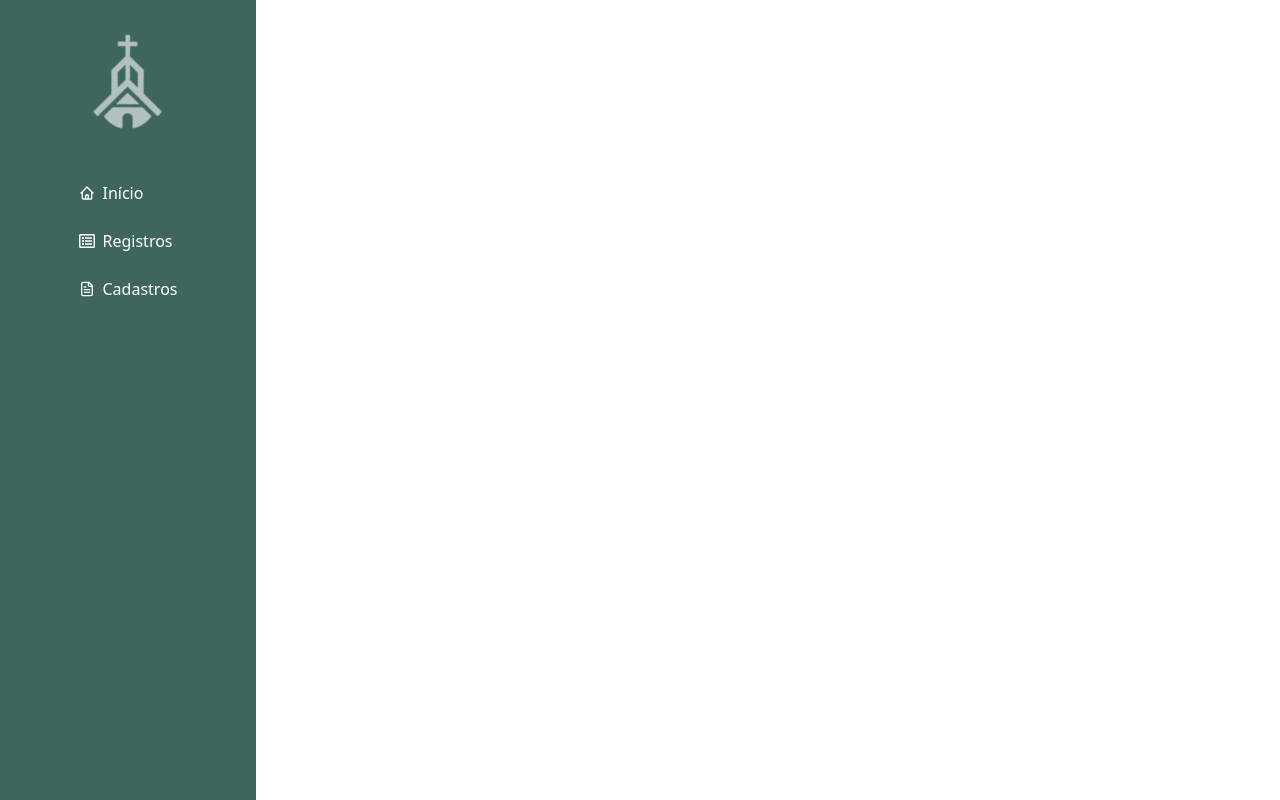
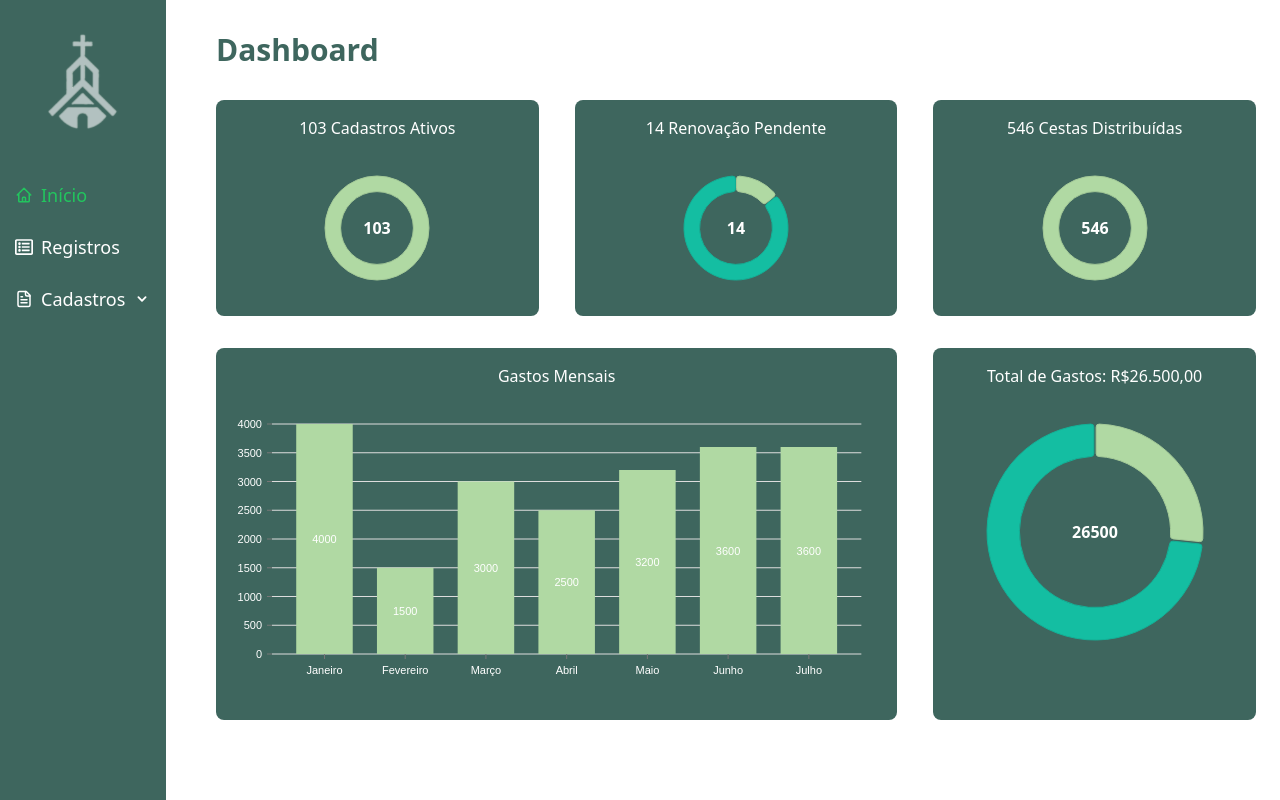
Before and after one commit to AdryanHS16/app-cesta-basica, a Next.js app: page /dashboard in a window 1280 px wide. Built offline with nearby package versions, Linux system fonts and the light colour scheme.

Commit message:
chore: creating dashboard and adjusting navbar

```diff
--- a/package.json
+++ b/package.json
@@ -9,6 +9,8 @@
     "lint": "next lint"
   },
   "dependencies": {
+    "@nivo/bar": "^0.87.0",
+    "@nivo/pie": "^0.87.0",
     "next": "15.0.2",
     "react": "19.0.0-rc-02c0e824-20241028",
     "react-dom": "19.0.0-rc-02c0e824-20241028",
--- /dev/null
+++ b/src/app/_components/RootLayout.tsx
@@ -0,0 +1,16 @@
+"use client"; // Para usar usePathname
+
+import { usePathname } from "next/navigation";
+
+export default function LayoutWrapper({
+  children,
+}: {
+  children: React.ReactNode;
+}) {
+  const pathname = usePathname();
+  const isLoginPage = pathname === "/"; // Condição para saber se é a página de login
+
+  return (
+    <div className={`flex-1 ${!isLoginPage ? "ml-[15%]" : ""}`}>{children}</div>
+  );
+}
--- a/src/app/_components/navbar.tsx
+++ b/src/app/_components/navbar.tsx
@@ -7,28 +7,39 @@ import logo from "@/app/_assets/logo_nav.svg";
 import { HiOutlineHome } from "react-icons/hi";
 import { FaRegListAlt } from "react-icons/fa";
 import { LuFileText } from "react-icons/lu";
+import { HiChevronDown, HiChevronUp } from "react-icons/hi"; // Importando ícones de seta
+import { useState } from "react";
 
 export default function Navbar() {
   const pathname = usePathname(); // Captura a URL atual
+  const [isCadastrosOpen, setIsCadastrosOpen] = useState(false); // Estado para controlar a abertura do submenu
 
   // Se a URL for a raiz "/", que é a página de login, não renderiza a Navbar
   if (pathname === "/") {
     return null;
   }
 
+  const isActive = (currentPath: string, pathname: string) => {
+    if (currentPath.includes(pathname)) return "text-green-500"; // Aplica a cor do hover ao item ativo
+    return "";
+  };
+
   return (
-    <nav className="w-64 h-screen bg-[#3E665E] text-white flex flex-col items-center py-6">
+    <nav className="w-[13%] h-screen fixed left-0 top-0 bg-[#3E665E] text-white flex flex-col items-center py-6">
       <div className="mb-12">
         <Link href="/dashboard">
-          <Image src={logo} alt="Logo" width={80} height={80} className="" />
+          <Image src={logo} alt="Logo" width={80} height={80} />
         </Link>
       </div>
 
-      <ul className="flex flex-col items-left space-y-6">
+      <ul className="flex text-lg flex-col items-left space-y-6">
         <li className="flex items-center space-x-3">
           <Link
             href="/dashboard"
-            className="flex items-center hover:text-green-500"
+            className={`flex items-center hover:text-green-500 ${isActive(
+              pathname,
+              "dashboard"
+            )}`}
           >
             <HiOutlineHome className="mr-2" /> <span>Início</span>
           </Link>
@@ -36,20 +47,68 @@ export default function Navbar() {
         <li className="flex items-center space-x-3">
           <Link
             href="/registros"
-            className="flex items-center hover:text-green-500"
+            className={`flex items-center hover:text-green-500 ${isActive(
+              pathname,
+              "registros"
+            )}`}
           >
-            <FaRegListAlt className="mr-2" />
-            <span>Registros</span>
+            <FaRegListAlt className="mr-2" /> <span>Registros</span>
           </Link>
         </li>
-        <li className="flex items-center space-x-3">
-          <Link
-            href="/cadastros"
-            className="flex items-center hover:text-green-500"
+        <li className="flex flex-col space-y-2">
+          <button
+            onClick={() => setIsCadastrosOpen(!isCadastrosOpen)}
+            className={`flex items-center hover:text-green-500 ${isActive(
+              pathname,
+              "cadastros"
+            )}`}
           >
-            <LuFileText className="mr-2" />
-            <span>Cadastros</span>
-          </Link>
+            <LuFileText className="mr-2" /> <span>Cadastros</span>
+            <span className="ml-2">
+              {isCadastrosOpen ? (
+                <HiChevronUp className="text-lg" />
+              ) : (
+                <HiChevronDown className="text-lg" />
+              )}
+            </span>
+          </button>
+          {isCadastrosOpen && (
+            <ul className="pl-6 space-y-2">
+              <li>
+                <Link
+                  href="/cadastros/fornecedores"
+                  className={`block hover:text-green-500 ${isActive(
+                    pathname,
+                    "fornecedores"
+                  )}`}
+                >
+                  Fornecedores
+                </Link>
+              </li>
+              <li>
+                <Link
+                  href="/cadastros/recebedores"
+                  className={`block hover:text-green-500 ${isActive(
+                    pathname,
+                    "recebedores"
+                  )}`}
+                >
+                  Recebedores
+                </Link>
+              </li>
+              <li>
+                <Link
+                  href="/cadastros/cestas"
+                  className={`block hover:text-green-500 ${isActive(
+                    pathname,
+                    "cestas"
+                  )}`}
+                >
+                  Cestas
+                </Link>
+              </li>
+            </ul>
+          )}
         </li>
       </ul>
     </nav>
--- a/src/app/dashboard/page.tsx
+++ b/src/app/dashboard/page.tsx
@@ -1,3 +1,198 @@
+"use client";
+
+import { ResponsivePie } from "@nivo/pie";
+import { ResponsiveBar } from "@nivo/bar";
+import { useState } from "react";
+
+const cad_ativos = [
+  {
+    id: "ativos",
+    label: "ativos",
+    value: 103,
+    color: "#B0D9A3",
+  },
+];
+
+const data2 = [
+  {
+    id: "pendente",
+    label: "Pendente",
+    value: 14,
+    color: "#B0D9A3",
+  },
+  {
+    id: "restante",
+    label: "Restante",
+    value: 100 - 14,
+    color: "#14BEA2",
+  },
+];
+
+const data3 = [
+  {
+    id: "distribuido",
+    label: "Distribuído",
+    value: 546,
+    color: "#B0D9A3",
+  },
+];
+
+const totalExpensesData = [
+  {
+    id: "gastos",
+    label: "Gastos",
+    value: 26500,
+    color: "#B0D9A3",
+  },
+  {
+    id: "restante",
+    label: "Restante",
+    value: 100000 - 26500, // Valor de exemplo para ilustrar o total
+    color: "#14BEA2",
+  },
+];
+
+const monthlyExpenses = [
+  { month: "Janeiro", value: 4000 },
+  { month: "Fevereiro", value: 1500 },
+  { month: "Março", value: 3000 },
+  { month: "Abril", value: 2500 },
+  { month: "Maio", value: 3200 },
+  { month: "Junho", value: 3600 },
+  { month: "Julho", value: 3600 },
+];
+
+interface PieChartData {
+  id: string;
+  label: string;
+  value: number;
+  color: string;
+}
+
+interface PieChartProps {
+  data: PieChartData[];
+}
+
+const PieChart = ({ data }: PieChartProps) => {
+  const [isHovered, setIsHovered] = useState(false);
+
+  return (
+    <div
+      className={`transition-transform duration-300 ${
+        isHovered ? "scale-105" : "scale-100"
+      } w-full h-full`}
+      onMouseEnter={() => setIsHovered(true)}
+      onMouseLeave={() => setIsHovered(false)}
+    >
+      <ResponsivePie
+        data={data}
+        margin={{ top: 20, right: 20, bottom: 20, left: 20 }}
+        innerRadius={0.7}
+        padAngle={1}
+        cornerRadius={3}
+        activeOuterRadiusOffset={8}
+        colors={{ datum: "data.color" }}
+        borderWidth={1}
+        borderColor={{ from: "color", modifiers: [["darker", 0.2]] }}
+        enableArcLinkLabels={false}
+        enableArcLabels={false}
+        layers={[
+          "arcs",
+          "arcLabels",
+          "legends",
+          (props) => (
+            <text
+              x={props.centerX}
+              y={props.centerY}
+              textAnchor="middle"
+              dominantBaseline="central"
+              style={{
+                fontSize: "16px",
+                fontWeight: "bold",
+                fill: "#FFFFFF",
+              }}
+            >
+              {data[0].value}
+            </text>
+          ),
+        ]}
+      />
+    </div>
+  );
+};
+
+const BarChart = () => (
+  <div style={{ height: 300 }}>
+    <ResponsiveBar
+      data={monthlyExpenses}
+      keys={["value"]}
+      indexBy="month"
+      margin={{ top: 20, right: 20, bottom: 50, left: 40 }}
+      padding={0.3}
+      colors="#B0D9A3"
+      borderColor={{ from: "color", modifiers: [["darker", 1.6]] }}
+      labelTextColor="#FFFFFF"
+      theme={{
+        axis: {
+          ticks: {
+            text: {
+              fill: "#FFFFFF", // Cor dos textos dos ticks
+            },
+          },
+          legend: {
+            text: {
+              fill: "#FFFFFF", // Cor do texto das legendas dos eixos
+            },
+          },
+        },
+      }}
+    />
+  </div>
+);
+
 export default function Dashboard() {
-  return <></>;
+  return (
+    <main className="pt-8 px-6">
+      <h1 className="text-[#3E665E] text-3xl font-semibold">Dashboard</h1>
+      <section className="grid grid-cols-1 md:grid-cols-3 gap-9 mt-8">
+        {/* Gráficos existentes */}
+        <div className="bg-[#3E665E] rounded-lg p-4 flex flex-col items-center">
+          <h2 className="text-white text-center mb-4">103 Cadastros Ativos</h2>
+          <div className="w-36 h-36">
+            <PieChart data={cad_ativos} />
+          </div>
+        </div>
+        <div className="bg-[#3E665E] rounded-lg p-4 flex flex-col items-center">
+          <h2 className="text-white text-center mb-4">14 Renovação Pendente</h2>
+          <div className="w-36 h-36">
+            <PieChart data={data2} />
+          </div>
+        </div>
+        <div className="bg-[#3E665E] rounded-lg p-4 flex flex-col items-center">
+          <h2 className="text-white text-center mb-4">
+            546 Cestas Distribuídas
+          </h2>
+          <div className="w-36 h-36">
+            <PieChart data={data3} />
+          </div>
+        </div>
+      </section>
+
+      <section className="grid grid-cols-1 md:grid-cols-3 gap-9 mt-8">
+        <div className="bg-[#3E665E] rounded-lg p-4 col-span-1 md:col-span-2">
+          <h2 className="text-white text-center mb-4">Gastos Mensais</h2>
+          <BarChart />
+        </div>
+
+        <div className="bg-[#3E665E] rounded-lg p-4 flex flex-col items-center">
+          <h2 className="text-white text-center mb-4">
+            Total de Gastos: R$26.500,00
+          </h2>
+          <div className="w-48 h-48 md:w-64 md:h-64">
+            <PieChart data={totalExpensesData} />
+          </div>
+        </div>
+      </section>
+    </main>
+  );
 }
--- a/src/app/layout.tsx
+++ b/src/app/layout.tsx
@@ -2,6 +2,7 @@ import { metadata } from "./metadata";
 import { roboto } from "@/app/_fonts/fonts";
 import "./globals.css";
 import Navbar from "./_components/navbar";
+import LayoutWrapper from "./_components/RootLayout"; // Importe o LayoutWrapper
 
 export default function RootLayout({
   children,
@@ -14,9 +15,9 @@ export default function RootLayout({
         <meta name="description" content={metadata.description} />
         <title>{metadata.title}</title>
       </head>
-      <body className={`${roboto.className} font-sans`}>
+      <body className={`${roboto.className} font-sans flex`}>
         <Navbar />
-        <div className="flex-1">{children}</div>
+        <LayoutWrapper>{children}</LayoutWrapper>
       </body>
     </html>
   );
--- a/src/app/page.tsx
+++ b/src/app/page.tsx
@@ -6,7 +6,7 @@ import Link from "next/link";
 export default function Home() {
   return (
     <main className="flex items-center justify-center h-screen bg-[#3E665E]">
-      <div className="container w-4/5 h-[80vh] flex shadow-md rounded-lg overflow-hidden">
+      <div className="container w-4/5 h-[85vh] flex shadow-md rounded-lg overflow-hidden">
         <div className="w-1/2 flex items-center justify-center">
           <Image
             src={img_login}
@@ -17,7 +17,13 @@ export default function Home() {
 
         <div className="w-1/2 p-8 bg-white flex flex-col justify-center items-center">
           <div className="flex flex-col items-center mb-6">
-            <Image src={logo} alt="logo" className="mb-5" />
+            <Image
+              src={logo}
+              alt="logo"
+              width={120}
+              height={120}
+              className="mb-10"
+            />
             <h1 className="text-2xl font-semibold text-center"></h1>
           </div>
           <form className="space-y-6 w-full">
```
Also changed, not shown: 1 other file (tests, documents, lock files or other folders).
